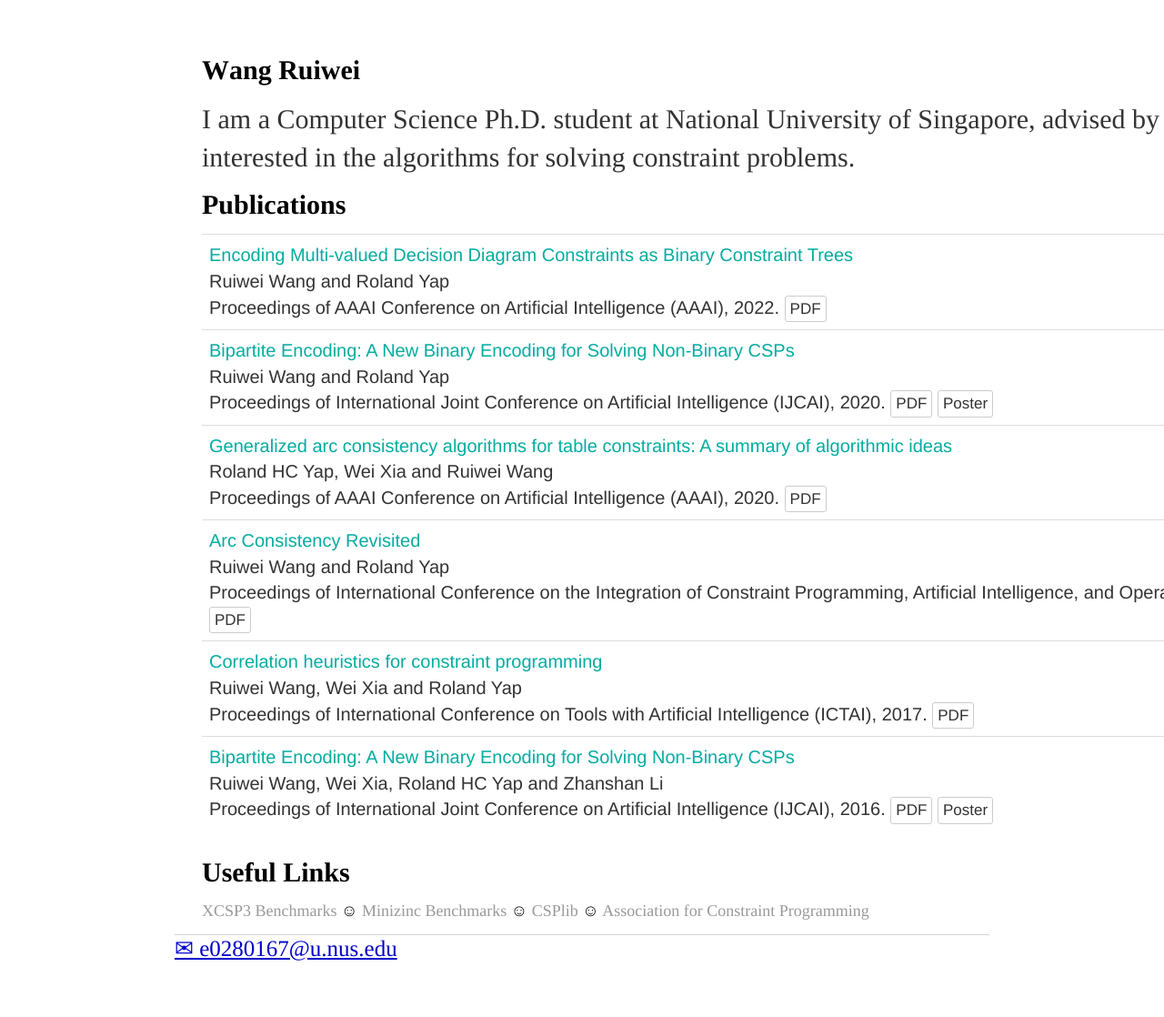
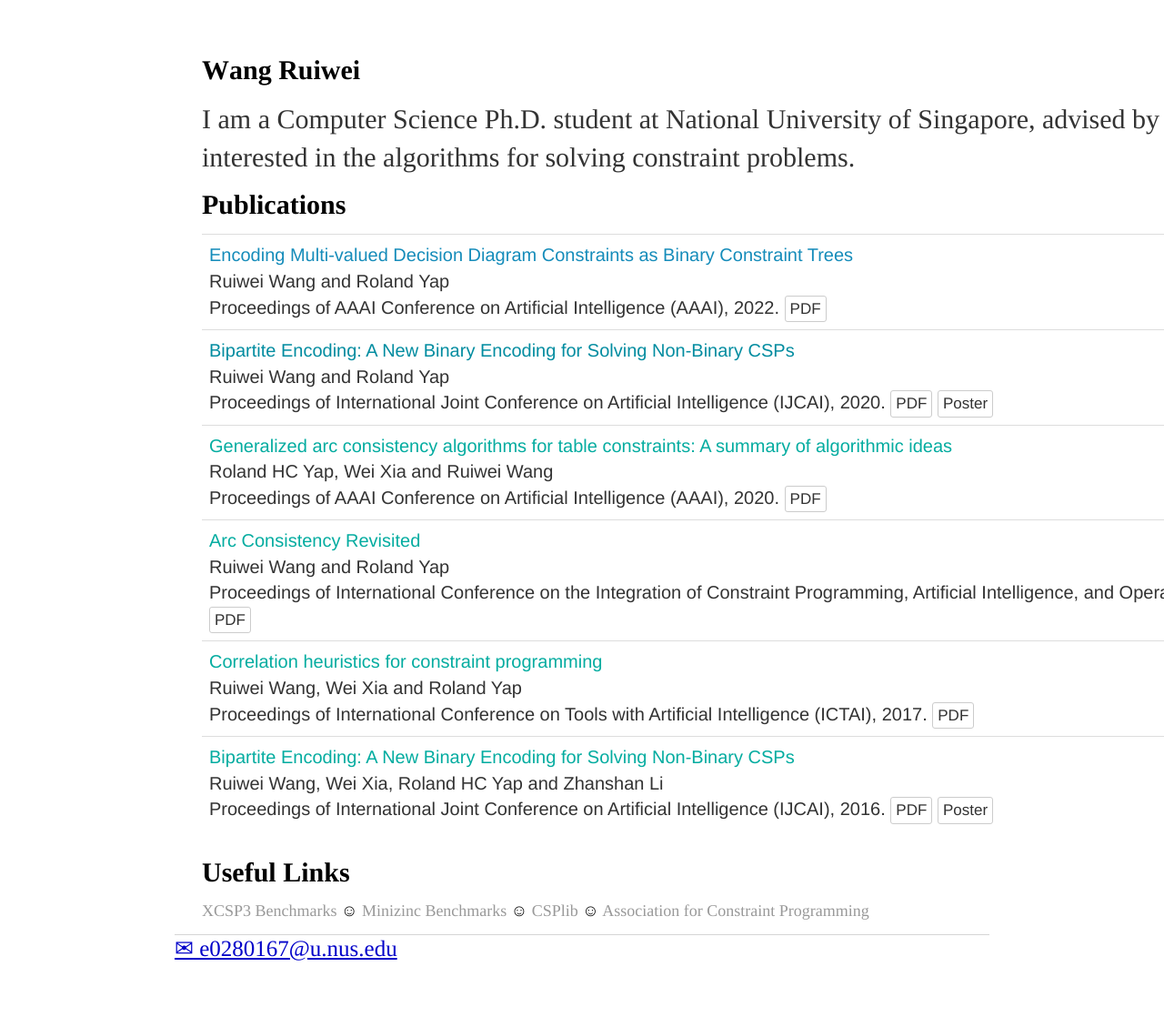
Before and after one commit to WangRuiwei/WangRuiwei.github.io, a Jekyll site: the page built from index.html, in a window 1280 px wide. Shown: the whole page at 91% size. Built offline with Jekyll 4.4.1, drawn with Linux system fonts in a browser that asks for light colours.

Commit message:
Update index.html

```diff
--- a/index.html
+++ b/index.html
@@ -12,7 +12,7 @@ title: Wang Ruiwei
 <tr>
 <td class="publication">
 <span class="pubtitle">
-<font color="##3aac3a">Encoding Multi-valued Decision Diagram Constraints as Binary Constraint Trees</font>
+<font color="#158CBA">Encoding Multi-valued Decision Diagram Constraints as Binary Constraint Trees</font>
 </span><br />
 <span class="authors">
 Ruiwei Wang and Roland Yap
@@ -25,7 +25,7 @@ Ruiwei Wang and Roland Yap
 <tr>
 <td class="publication">
 <span class="pubtitle">
-<font color="##3aac3a">Bipartite Encoding: A New Binary Encoding for Solving Non-Binary CSPs</font>
+<font color="##158CBA">Bipartite Encoding: A New Binary Encoding for Solving Non-Binary CSPs</font>
 </span><br />
 <span class="authors">
 Ruiwei Wang and Roland Yap
```
